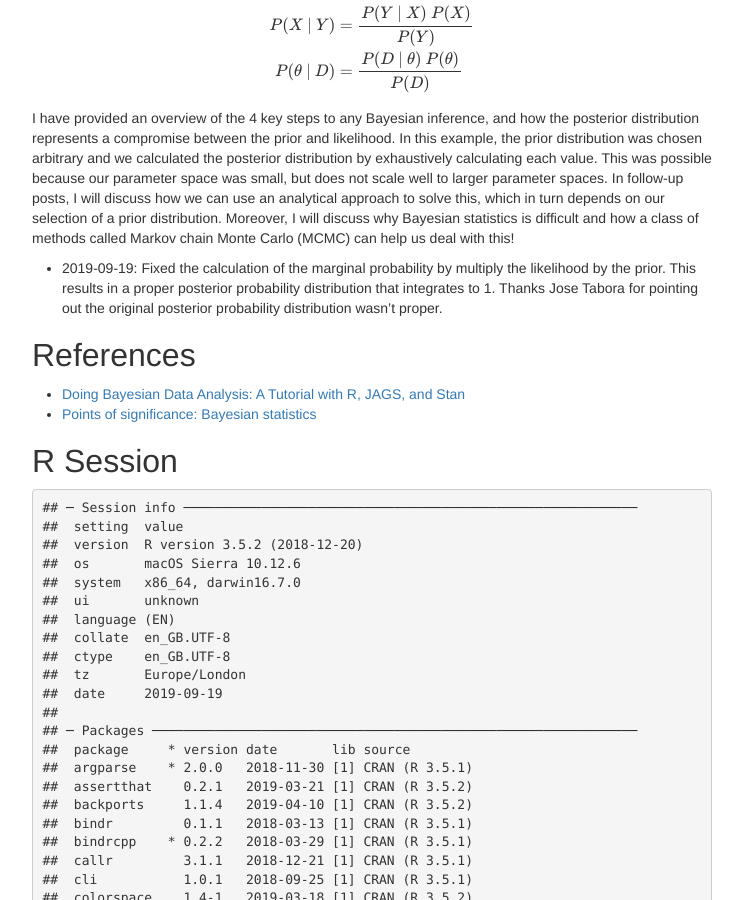
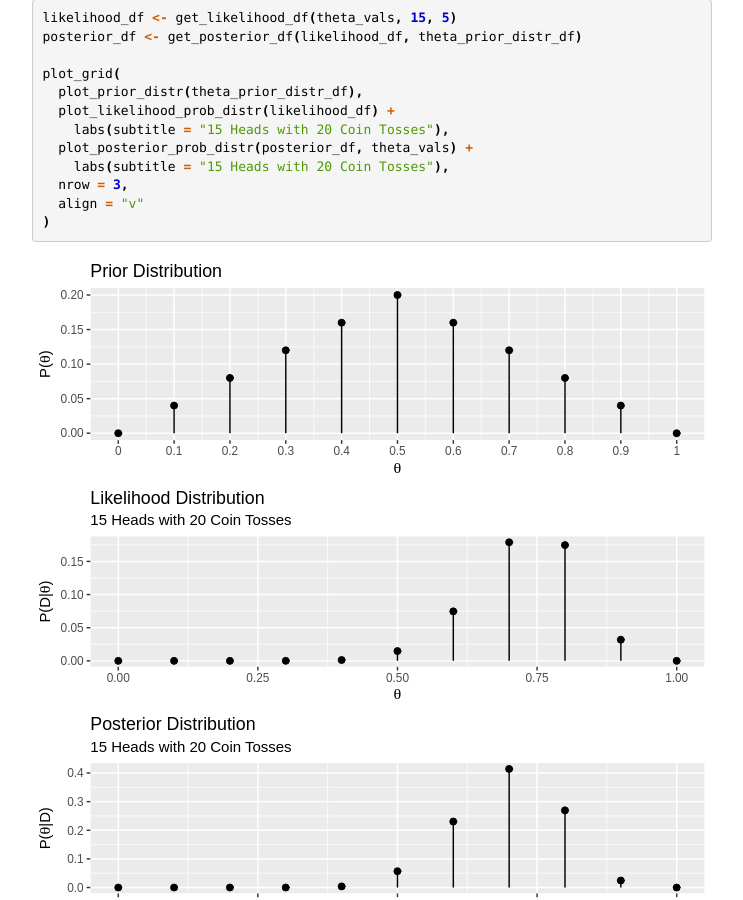
Before and after one commit to tinyheero/tinyheero.github.io, a Jekyll site: the page built from _posts/2017-03-08-how-to-bayesian-infer-101.md, in a window 1280 px wide and 900 px high, scrolled down 7593 px. Shown: the whole window, without its empty margins (268-1011 px from the left). Built offline with Jekyll 4.4.1, drawn with Linux system fonts in a browser that asks for light colours; nearby versions of some CDN libraries; library files that are not in the unit come from our copies; formulas are drawn with MathJax 3; comment, search, counter and statistics services are not loaded; some of the changed text lies outside the part shown.

Commit message:
Bug fix in Bayesian inference post

````diff
--- a/_posts/2017-03-08-how-to-bayesian-infer-101.md
+++ b/_posts/2017-03-08-how-to-bayesian-infer-101.md
@@ -132,7 +132,7 @@
 plot_prior_distr(theta_prior_distr_df)
 {% endhighlight %}
 
-![plot of chunk prior-distr]({{ site.url }}/assets/how-to-bayesian-infer-101/prior-distr-1..svg)
+![plot of chunk prior-distr]({{ site.url }}/assets/how-to-bayesian-infer-101/prior-distr-1.svg)
 
 Here we have 10 different possibilities of theta and their associated probabilities. In fact, what we have just described is a probability distribution that was defined in the [Bayes' Rule]({% post_url 2016-04-21-bayes-rule %})! So if we think of our prior as a random variable, <span class="inlinecode">$\theta$</span>, then what we actually have is a prior probability distribution. What implications does this have? Well this ends up affecting how we measure the likelihood because before our likelihood was based on a single prior value. Instead, our likelihood essentially becomes a function of a series of candidate <span class="inlinecode">$\theta$</span> values. In other words, the probability of seeing the observed data is different depending on what the value of <span class="inlinecode">$\theta$</span> is.
 
@@ -200,7 +200,7 @@
 plot_prior_distr(theta_prior_distr_df)
 {% endhighlight %}
 
-![plot of chunk prior-distr-triangle]({{ site.url }}/assets/how-to-bayesian-infer-101/prior-distr-triangle-1..svg)
+![plot of chunk prior-distr-triangle]({{ site.url }}/assets/how-to-bayesian-infer-101/prior-distr-triangle-1.svg)
 
 This is called a "prior distribution" and defines the possibilities of <span class="inlinecode">$\theta$</span> and their associated probabilities.
 
@@ -308,7 +308,7 @@
 )
 {% endhighlight %}
 
-![plot of chunk posterior-prob-distr]({{ site.url }}/assets/how-to-bayesian-infer-101/posterior-prob-distr-1..svg)
+![plot of chunk posterior-prob-distr]({{ site.url }}/assets/how-to-bayesian-infer-101/posterior-prob-distr-1.svg)
 
 Notice how the posterior probability distribution is different from the prior
 distribution. Specifically, the probability mass has shifted to higher
@@ -353,7 +353,7 @@
 )
 {% endhighlight %}
 
-![plot of chunk posterior-prob-distr-sample-size]({{ site.url }}/assets/how-to-bayesian-infer-101/posterior-prob-distr-sample-size-1..svg)
+![plot of chunk posterior-prob-distr-sample-size]({{ site.url }}/assets/how-to-bayesian-infer-101/posterior-prob-distr-sample-size-1.svg)
 
 Notice in this situation how the mass has shifted even more to the right side and in particular the majority of it is on 0.7 and 0.8. This makes sense again because the data suggest that <span class="inlinecode">$\theta$</span> should be around 0.75. The reason why we do not see mass at 0.75 is because we restricted our parameter space to discrete values of <span class="inlinecode">$\theta = 0, \theta = 0.1, ..., \theta = 1.0$</span>. We can easily expand our parameter space to a larger "grid":
 
@@ -374,7 +374,7 @@
 )
 {% endhighlight %}
 
-![plot of chunk posterior-prob-distr-grid]({{ site.url }}/assets/how-to-bayesian-infer-101/posterior-prob-distr-grid-1..svg)
+![plot of chunk posterior-prob-distr-grid]({{ site.url }}/assets/how-to-bayesian-infer-101/posterior-prob-distr-grid-1.svg)
 
 With more data points, we note that the posterior starts to resemble the
 likelihood. Let us take this one more step with 1000 data points and 750 heads:
@@ -398,7 +398,7 @@
 plot_grid(p1, p2, p3, nrow = 3, align = "v")
 {% endhighlight %}
 
-![plot of chunk posterior-prob-distr-grid-more-data]({{ site.url }}/assets/how-to-bayesian-infer-101/posterior-prob-distr-grid-more-data-1..svg)
+![plot of chunk posterior-prob-distr-grid-more-data]({{ site.url }}/assets/how-to-bayesian-infer-101/posterior-prob-distr-grid-more-data-1.svg)
 
 Here is the posterior is almost exactly the same as the likelihood.
 
@@ -441,8 +441,8 @@
 difficult and how a class of methods called Markov chain Monte Carlo (MCMC) can
 help us deal with this!
 
-* 2019-09-19: Fixed the calculation of the marginal probability by multiply the
-    likelihood by the prior. This results in a proper posterior probability
+* 2019-09-19: Fixed the calculation of the marginal probability by multiplying
+    the likelihood by the prior. This results in a proper posterior probability
     distribution that integrates to 1. Thanks Jose Tabora for pointing out the
     original posterior probability distribution wasn't proper.
 
--- a/_rmd/how-to-bayesian-infer-101.Rmd
+++ b/_rmd/how-to-bayesian-infer-101.Rmd
@@ -15,7 +15,7 @@
 knitr::opts_chunk$set(
   fig.path = "{{ site.url }}/assets/how-to-bayesian-infer-101/",
   dev = "svglite",
-  fig.ext = ".svg"
+  fig.ext = "svg"
 )
 theme_set(theme_grey())
 ```
@@ -426,8 +426,8 @@
 difficult and how a class of methods called Markov chain Monte Carlo (MCMC) can
 help us deal with this!
 
-* 2019-09-19: Fixed the calculation of the marginal probability by multiply the
-    likelihood by the prior. This results in a proper posterior probability
+* 2019-09-19: Fixed the calculation of the marginal probability by multiplying
+    the likelihood by the prior. This results in a proper posterior probability
     distribution that integrates to 1. Thanks Jose Tabora for pointing out the
     original posterior probability distribution wasn't proper.
 
````
Also changed, not shown: assets/how-to-bayesian-infer-101/posterior-prob-distr-1.svg (renamed from assets/how-to-bayesian-infer-101/posterior-prob-distr-1..svg), assets/how-to-bayesian-infer-101/posterior-prob-distr-grid-1.svg (renamed from assets/how-to-bayesian-infer-101/posterior-prob-distr-grid-1..svg), assets/how-to-bayesian-infer-101/posterior-prob-distr-grid-more-data-1.svg (renamed from assets/how-to-bayesian-infer-101/posterior-prob-distr-grid-more-data-1..svg), assets/how-to-bayesian-infer-101/posterior-prob-distr-sample-size-1.svg (renamed from assets/how-to-bayesian-infer-101/posterior-prob-distr-sample-size-1..svg), assets/how-to-bayesian-infer-101/prior-distr-1.svg (renamed from assets/how-to-bayesian-infer-101/prior-distr-1..svg), assets/how-to-bayesian-infer-101/prior-distr-triangle-1.svg (renamed from assets/how-to-bayesian-infer-101/prior-distr-triangle-1..svg).
